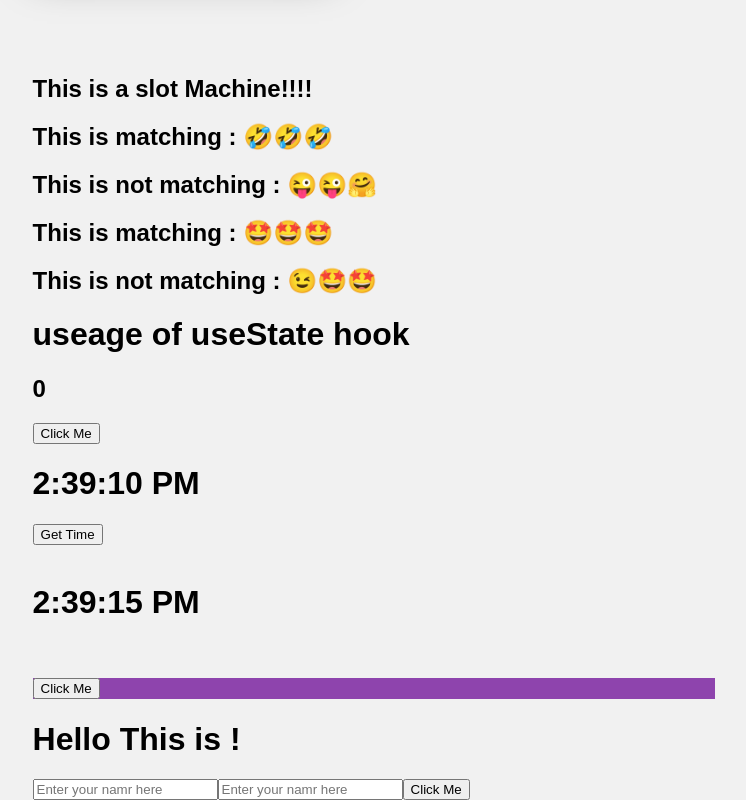
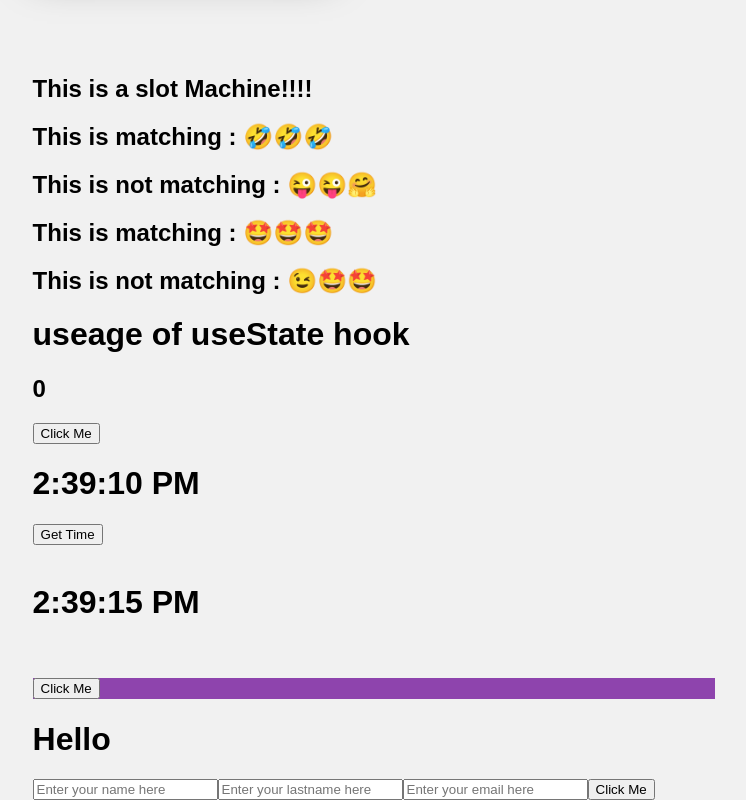
Before and after one commit to Rahul462000/Reactlearning, a React (Create React App) app: page / in a window 1280 px wide. Shown: the part 589-1389 px from the top of the page, without its empty margins (266-1012 px from the left). Built offline with nearby package versions, Linux system fonts and the light colour scheme.

Commit message:
fifth commit

```diff
--- a/src/components/Forms/Form.jsx
+++ b/src/components/Forms/Form.jsx
@@ -1,43 +1,122 @@
-import React, { useState } from 'react'
+import React, { useState } from "react";
 
 const Form = () => {
-
   // this is a two input form useState hook method that use in the forms
   // one useState is used to store the written information and another is used two show that stored information
-    const[name,setName]= useState('');
-    const[showForm,setShowform]= useState('');
-    const[lastName,setLastName]= useState('');
-    const[showFormTwo,setShowFormTwo] = useState('');
+  // now new method is used to simplify the code
+  // const[name,setName]= useState('');
+  // const[showForm,setShowform]= useState('');
+  // const[lastName,setLastName]= useState('');
+  // const[showFormTwo,setShowFormTwo] = useState('');
+
+  const [name, setName] = useState({
+    fName: "",
+    lName: "",
+    eMail: "",
+  });
+
+  const inputEvent = (event) => {
+    console.log(event.target.value);
+    // setName(event.target.value)
+    // the below two console will provide you the exact information yhata user has enterd in the form
+    console.log(event.target.name);
+    console.log(event.target.placeholder);
+    // below two constants will be used to access the entered text by the user
+    const namee = event.target.name;
+    const value = event.target.value;
+
+    // demonstration of object destructuring
+
+    // const {namee,value} = event.target;
+
+    // setname will set the value of the enterd by the user
+    setName((previousValue) => {
+      console.log(previousValue);
+      return {
+        // jo bhi previousvalue object mein name se match karte hai use value mein add kardo
+        ...previousValue,
+        [namee] : value,
+      }
 
 
 
-    const inputEvent = (event)=>{
-        console.log(event.target.value);
-        setName(event.target.value)
-    }
+      // it is commit sho thata we can use spread operator
+      // if (namee === "fName") {
+      //   return {
+      //     fName: value,
+      //     lName: previousValue.lName,
+      //     eMail: previousValue.eMail,
+      //   };
+      // } else if (namee === "lName") {
+      //   return {
+      //     fName: previousValue.fName,
+      //     lName: value,
+      //     eMail: previousValue.eMail,
+      //   };
+      // } else if (namee === "eMail") {
+      //   return {
+      //     fName: previousValue.fName,
+      //     lName: previousValue.lName,
+      //     eMail: value,
+      //   };
+      // }
+    });
+  };
 
-    const submitForm =(e)=>{
-      e.preventDefault();
-      setShowform(name);
-      setShowFormTwo(lastName);
-    }
+  const submitForm = (e) => {
+    e.preventDefault();
+    alert("form Submitted😄");
+    // simplifying the form
+    // setShowform(name);
+    // setShowFormTwo(lastName);
+  };
 
-    const inputEventTwo = (event)=>{
-      console.log(event.target.value);
-      setLastName(event.target.value);
-    }
-
+  // it is done for the reduction if the code
+  // const inputEventTwo = (event)=>{
+  //   console.log(event.target.value);
+  //   setLastName(event.target.value);
+  // }
 
   return (
     <>
-    <form onClick={submitForm}>
-    <h1>Hello This is {showForm} {showFormTwo}!</h1>
-    <input type="text" value={name} placeholder='Enter your namr here' onChange={inputEvent} />
-    <input type="text" value={lastName} placeholder='Enter your namr here' onChange={inputEventTwo} />
-    <button type='submit'>Click Me</button>
-    </form>
+      <form onClick={submitForm}>
+        {/* this is done for reduction of the code */}
+        {/* <h1>Hello This is {showForm} {showFormTwo}!</h1> */}
+        <h1>
+          Hello {name.fName} {name.lName} {name.eMail}
+        </h1>
+        <input
+          type="text"
+          //  value={name}
+          placeholder="Enter your name here"
+          name="fName"
+          onChange={inputEvent}
+          value={name.fName}
+        />
+        <input
+          type="email"
+          //  value={lastName}
+          placeholder="Enter your lastname here"
+          //  onChange={inputEventTwo}
+          onChange={inputEvent}
+          value={name.lName}
+          name="lName"
+        />
+        <input
+          type="text"
+          //  value={lastName}
+          placeholder="Enter your email here"
+          //  onChange={inputEventTwo}
+          onChange={inputEvent}
+          value={name.eMail}
+          name="eMail"
+          autoComplete="off"
+        />
+
+        <button type="submit">Click Me</button>
+      </form>
     </>
-  )
-}
+  );
+};
 
-export default Form
+export default Form;
```
